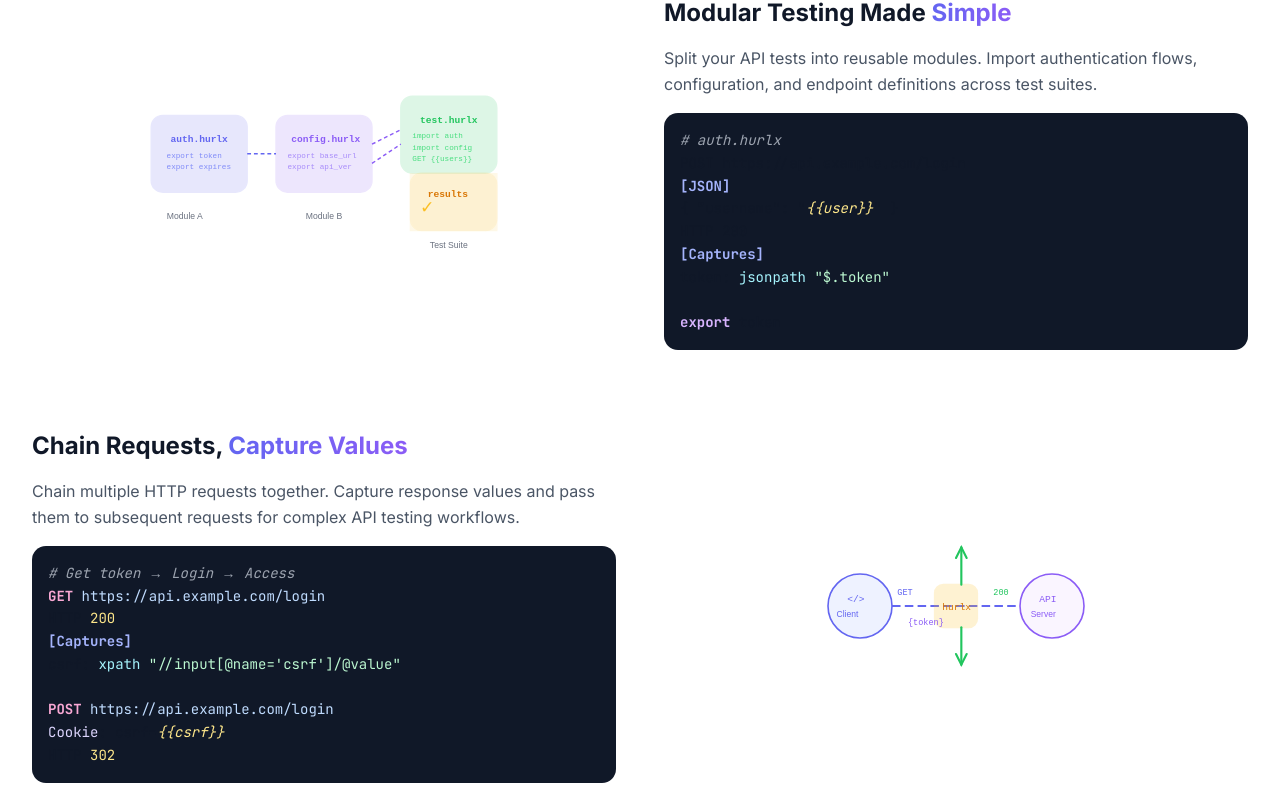
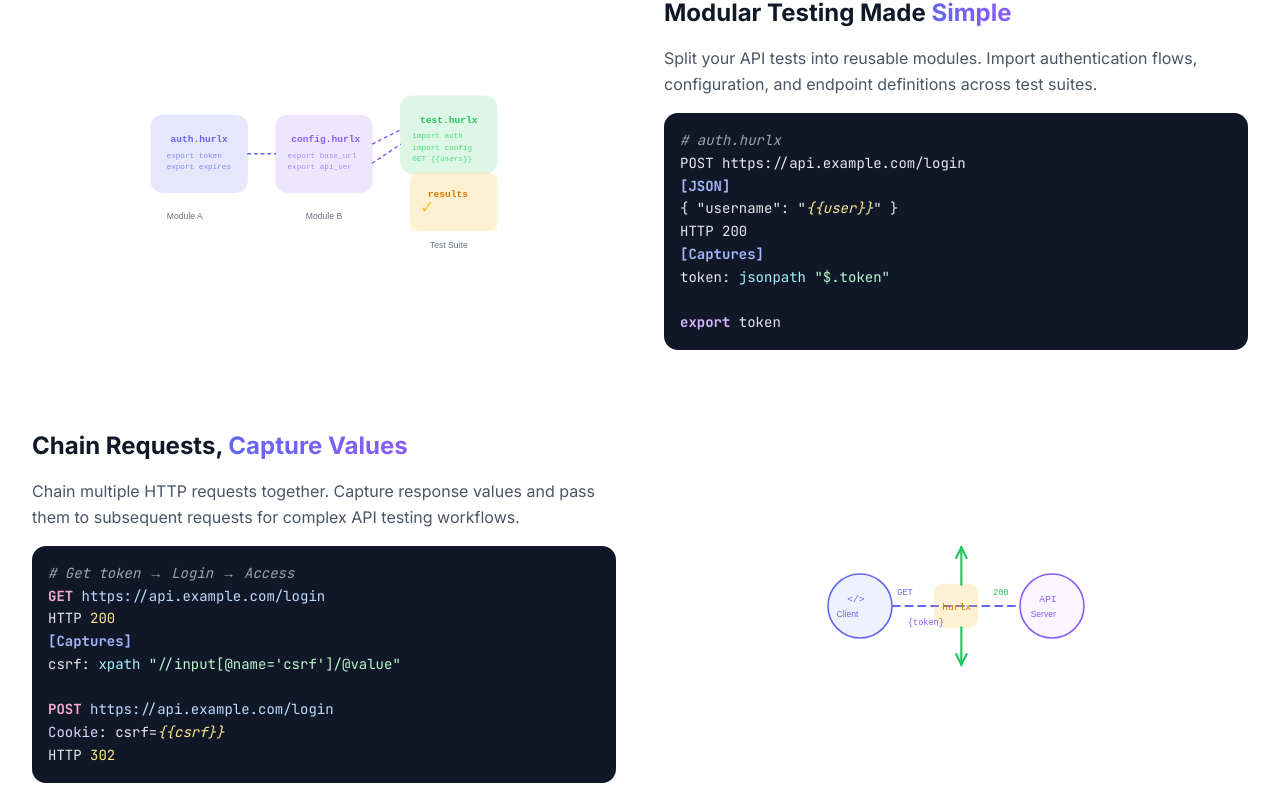
Before and after one commit to itbaby/hurlx-website, a Next.js app: page / in a window 1280 px wide. Shown: the part 2379-3180 px from the top of the page. Built offline with nearby package versions, Linux system fonts and the light colour scheme.

Commit message:
fix: make code snippets readable in features section

```diff
--- a/src/components/features.tsx
+++ b/src/components/features.tsx
@@ -90,7 +90,7 @@ export function Features() {
               configuration, and endpoint definitions across test suites.
             </p>
             <div className="bg-gray-900 dark:bg-gray-800/80 rounded-xl p-4">
-              <pre className="text-sm font-mono leading-relaxed hurlx-highlight" dangerouslySetInnerHTML={{
+              <pre className="text-sm font-mono leading-relaxed hurlx-highlight text-gray-200 dark:text-gray-200" dangerouslySetInnerHTML={{
                 __html: `<span class="hl-comment"># auth.hurlx</span>
 POST https://api.example.com/login
 <span class="hl-section">[JSON]</span>
@@ -115,7 +115,7 @@ token: <span class="hl-function">jsonpath</span> <span class="hl-string">"$.toke
               them to subsequent requests for complex API testing workflows.
             </p>
             <div className="bg-gray-900 dark:bg-gray-800/80 rounded-xl p-4">
-              <pre className="text-sm font-mono leading-relaxed hurlx-highlight" dangerouslySetInnerHTML={{
+              <pre className="text-sm font-mono leading-relaxed hurlx-highlight text-gray-200 dark:text-gray-200" dangerouslySetInnerHTML={{
                 __html: `<span class="hl-comment"># Get token → Login → Access</span>
 <span class="hl-method">GET</span> <span class="hl-url">https://api.example.com/login</span>
 HTTP <span class="hl-status">200</span>
```
